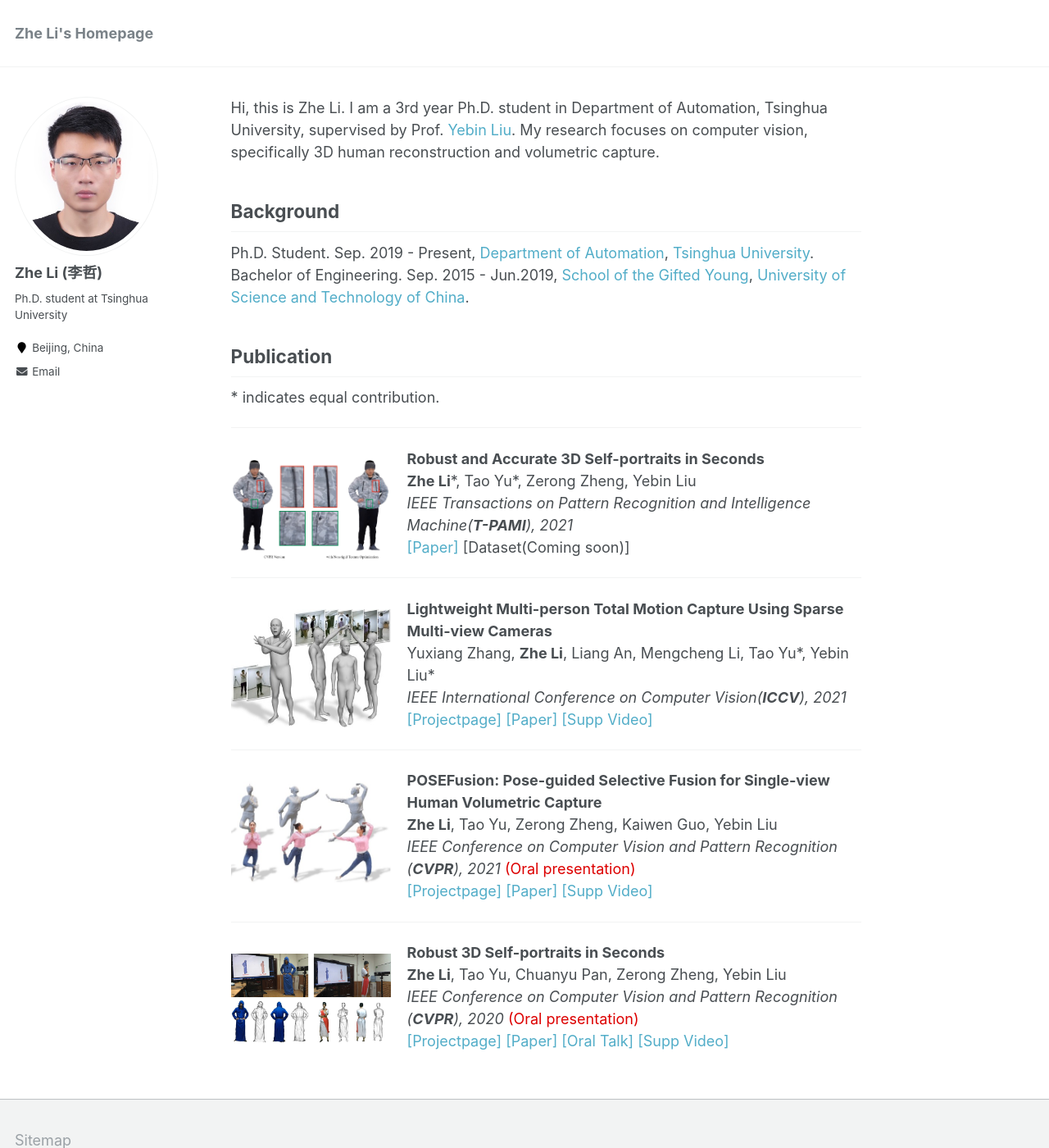
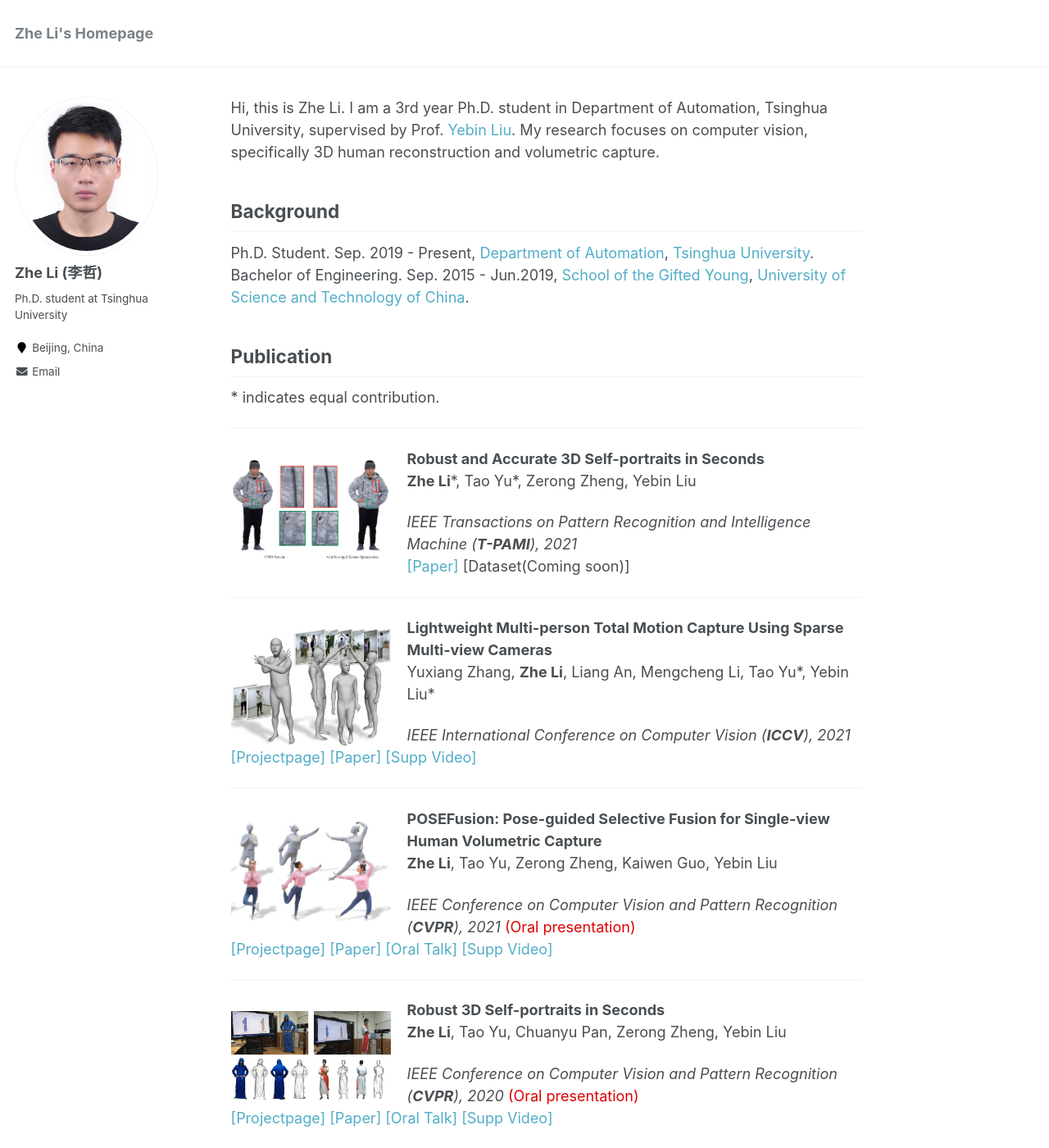
Before and after one commit to lizhe00/lizhe00.github.io, a Jekyll site: the page built from _pages/about.md, in a window 1280 px wide and 1400 px high. Shown: the whole window at 82% size. Built offline with Jekyll 4.4.1, drawn with Linux system fonts in a browser that asks for light colours.

Commit message:
Update talk video of CVPR21.

```diff
--- a/_pages/about.md
+++ b/_pages/about.md
@@ -21,36 +21,40 @@ Bachelor of Engineering. Sep. 2015 - Jun.2019, [School of the Gifted Young](http
 
 ---
 
-<img align="left" height="120" width="215" src="../images/tpami21_portrait.jpg" style="padding-right:20px; padding-top:20px"/>
+<img align="left" width="215" height="110" src="../images/tpami21_portrait.jpg" style="padding-right:20px; padding-top:20px"/>
 
 <b>Robust and Accurate 3D Self-portraits in Seconds</b><br>
 <b>Zhe Li</b>\*, Tao Yu\*, Zerong Zheng, Yebin Liu<br>
-<i>IEEE Transactions on Pattern Recognition and Intelligence Machine(<b>T-PAMI</b>), 2021</i><br>
-[[Paper]](https://ieeexplore.ieee.org/document/9540284/)  [Dataset(Coming soon)]<br>
+
+<i>IEEE Transactions on Pattern Recognition and Intelligence Machine (<b>T-PAMI</b>), 2021</i><br>
+[[Paper]](https://ieeexplore.ieee.org/document/9540284/) [Dataset(Coming soon)]<br>
 
 ---
 
-<img align="left" height="120" width="215" src="../images/iccv21_lwtotalcap.jpg" style="padding-right:20px; padding-top:20px"/>
+<img align="left" width="215" height="110" src="../images/iccv21_lwtotalcap.jpg" style="padding-right:20px; padding-top:20px"/>
 
 <b>Lightweight Multi-person Total Motion Capture Using Sparse Multi-view Cameras</b><br>
 Yuxiang Zhang, <b>Zhe Li</b>, Liang An, Mengcheng Li, Tao Yu\*, Yebin Liu\*<br>
-<i>IEEE International Conference on Computer Vision(<b>ICCV</b>), 2021</i><br>
+
+<i>IEEE International Conference on Computer Vision (<b>ICCV</b>), 2021</i><br>
 [[Projectpage]](http://www.liuyebin.com/lwtotalcap/lwtotalcap.html)  [[Paper]](https://arxiv.org/pdf/2108.10378.pdf)  [[Supp Video]](http://www.liuyebin.com/dmc/assets/supp.mp4)<br>
 
 ---
 
-<img align="left" height="120" width="215" src="../images/cvpr21_posefusion.jpg" style="padding-right:20px; padding-top:20px"/>
+<img align="left" width="215" height="110" src="../images/cvpr21_posefusion.jpg" style="padding-right:20px; padding-top:20px"/>
 
 <b>POSEFusion: Pose-guided Selective Fusion for Single-view Human Volumetric Capture</b><br>
 <b>Zhe Li</b>, Tao Yu, Zerong Zheng, Kaiwen Guo, Yebin Liu<br>
+
 <i>IEEE Conference on Computer Vision and Pattern Recognition (<b>CVPR</b>), 2021</i>  <font color="#dd0000">(Oral presentation)</font><br>
-[[Projectpage]](http://www.liuyebin.com/posefusion/posefusion.html)  [[Paper]](https://arxiv.org/pdf/2103.15331.pdf)  [[Supp Video]](http://www.liuyebin.com/posefusion/assets/supp_video.mp4)<br>
+[[Projectpage]](http://www.liuyebin.com/posefusion/posefusion.html)  [[Paper]](https://arxiv.org/pdf/2103.15331.pdf)  [[Oral Talk]](https://youtu.be/34jrPLkiPrw)  [[Supp Video]](http://www.liuyebin.com/posefusion/assets/supp_video.mp4)<br>
 
 ---
 
-<img align="left" height="120" width="215" src="../images/cvpr20_portrait.jpg" style="padding-right:20px; padding-top:20px"/>
+<img align="left" width="215" height="110" src="../images/cvpr20_portrait.jpg" style="padding-right:20px; padding-top:20px"/>
 
 <b>Robust 3D Self-portraits in Seconds</b><br>
 <b>Zhe Li</b>, Tao Yu, Chuanyu Pan, Zerong Zheng, Yebin Liu<br>
+
 <i>IEEE Conference on Computer Vision and Pattern Recognition (<b>CVPR</b>), 2020</i>  <font color="#dd0000">(Oral presentation)</font><br>
 [[Projectpage]](http://www.liuyebin.com/portrait/portrait.html)  [[Paper]](http://openaccess.thecvf.com/content_CVPR_2020/papers/Li_Robust_3D_Self-Portraits_in_Seconds_CVPR_2020_paper.pdf)  [[Oral Talk]](https://youtu.be/nx-pzk12hLY)  [[Supp Video]](http://www.liuyebin.com/portrait/assets/portrait.mp4)<br>
```
